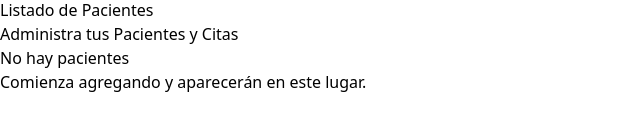
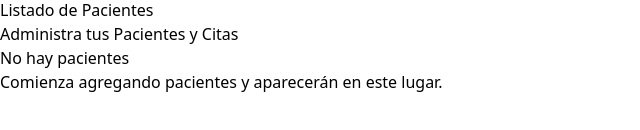
Before and after one commit to IdaliaAT/citas-react, a React (Vite) app: page / in a window 1280 px wide. Shown: the part 326-456 px from the top of the page, without its empty margins (0-640 px from the left). Built offline with nearby package versions, Linux system fonts and the light colour scheme.

Commit message:
UseEffect
Se colocó import useEffect en segunda línea en lugar de primera. Y se agrego null en line 27, en lugar de ''.

```diff
--- a/src/componentes/listadoPaciente.jsx
+++ b/src/componentes/listadoPaciente.jsx
@@ -1,5 +1,5 @@
+import Paciente from "./paciente.jsx"
 import { useEffect } from "react";
-import Paciente from "./paciente.jsx"
 
 function ListadoPaciente({pacientes, setPaciente, eliminarPaciente}){
 
@@ -23,8 +23,8 @@ useEffect(()=>{
          ))}
          {pacientes.length===0 ? <>
             <h2 className="font-black text-center text-2xl">No hay pacientes</h2>
-            <p className="text-center text-xl mt-5">Comienza agregando {""} <span className="font-bold text-indigo-600">y aparecerán en este lugar.</span></p>
-         </> : ''}
+            <p className="text-center text-xl mt-5">Comienza agregando pacientes {""} <span className="font-bold text-indigo-600">y aparecerán en este lugar.</span></p>
+         </> : null}
         </div>
 )
 }
```
